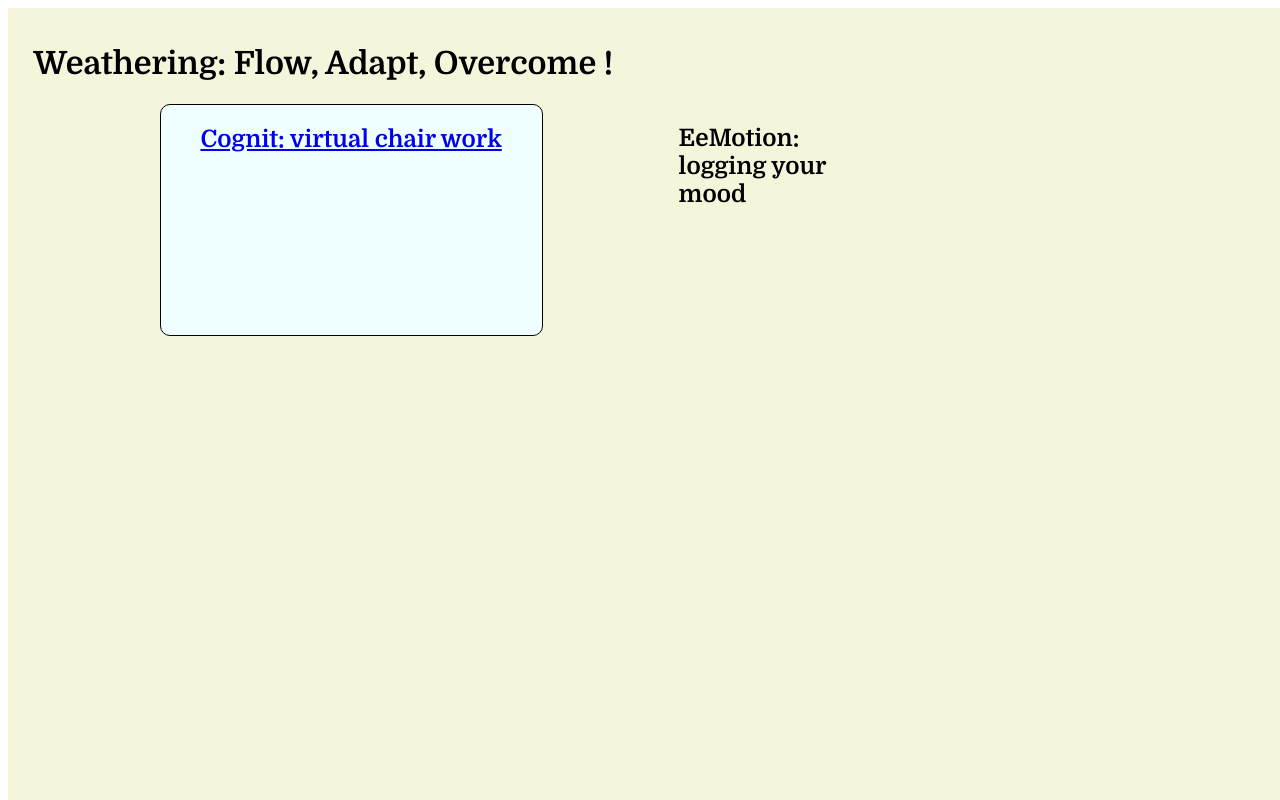
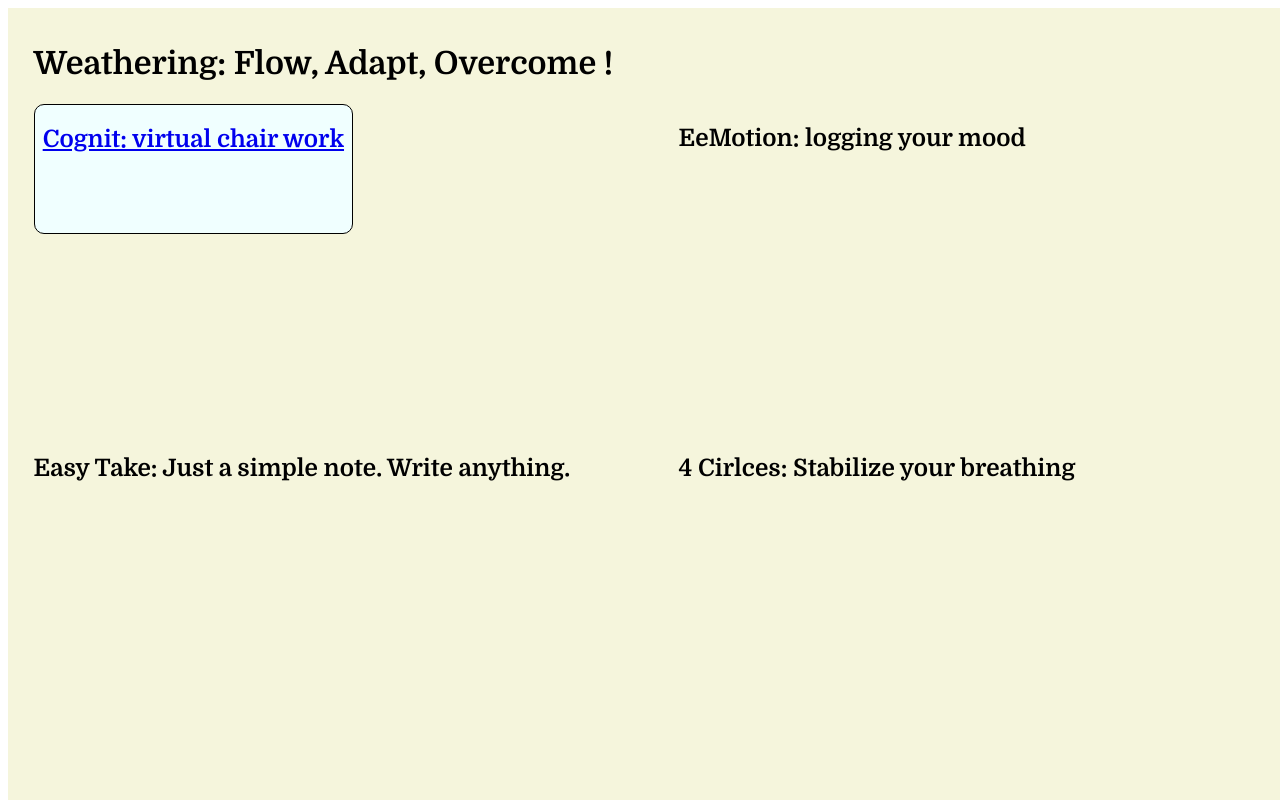
Before and after one commit to Kaikei-e/Weathering, a Next.js app in the folder cognit/: page /home in a window 1280 px wide. Built offline with nearby package versions, Linux system fonts and the light colour scheme.

Commit message:
cognit: fix styling

```diff
--- a/cognit/src/pages/home/index.tsx
+++ b/cognit/src/pages/home/index.tsx
@@ -17,8 +17,8 @@ const Home = () => {
             position: absolute;
             top: 2%;
             left: 2%;
-            width: inherit;
-            height: inherit;
+            width: 100%;
+            height: 100%;
             display: flex;
             flex-direction: column;
             font-family: "Domine", serif;
@@ -34,7 +34,7 @@ const Home = () => {
           <div
             css={css`
               width: 100%;
-              height: 100vh;
+              height: 50vh;
               display: grid;
               grid-template-columns: repeat(2, 1fr);
               grid-template-rows: repeat(2, 1fr);
@@ -43,17 +43,16 @@ const Home = () => {
           >
             <div
               css={css`
-                width: 100%;
-                height: 80%;
                 display: flex;
                 flex-direction: row;
-                justify-content: center;
+                width: 100%;
+                height: 40vh;
               `}
             >
               <Button
                 href={"/chairWork"}
                 css={css`
-                  width: 60%;
+                  width: 50%;
                   height: 40%;
                   background-color: azure;
                   border-radius: 10px;
@@ -68,8 +67,8 @@ const Home = () => {
               css={css`
                 display: flex;
                 flex-direction: row;
-                width: 30%;
-                height: 90vh;
+                width: 100%;
+                height: 40vh;
               `}
             >
               <h2>EeMotion: logging your mood</h2>
@@ -78,8 +77,8 @@ const Home = () => {
               css={css`
                 display: flex;
                 flex-direction: row;
-                width: 30%;
-                height: 90vh;
+                width: 100%;
+                height: 40vh;
               `}
             >
               <h2>Easy Take: Just a simple note. Write anything.</h2>
@@ -88,8 +87,8 @@ const Home = () => {
               css={css`
                 display: flex;
                 flex-direction: row;
-                width: 30%;
-                height: 90vh;
+                width: 100%;
+                height: 40vh;
               `}
             >
               <h2>4 Cirlces: Stabilize your breathing</h2>
```
